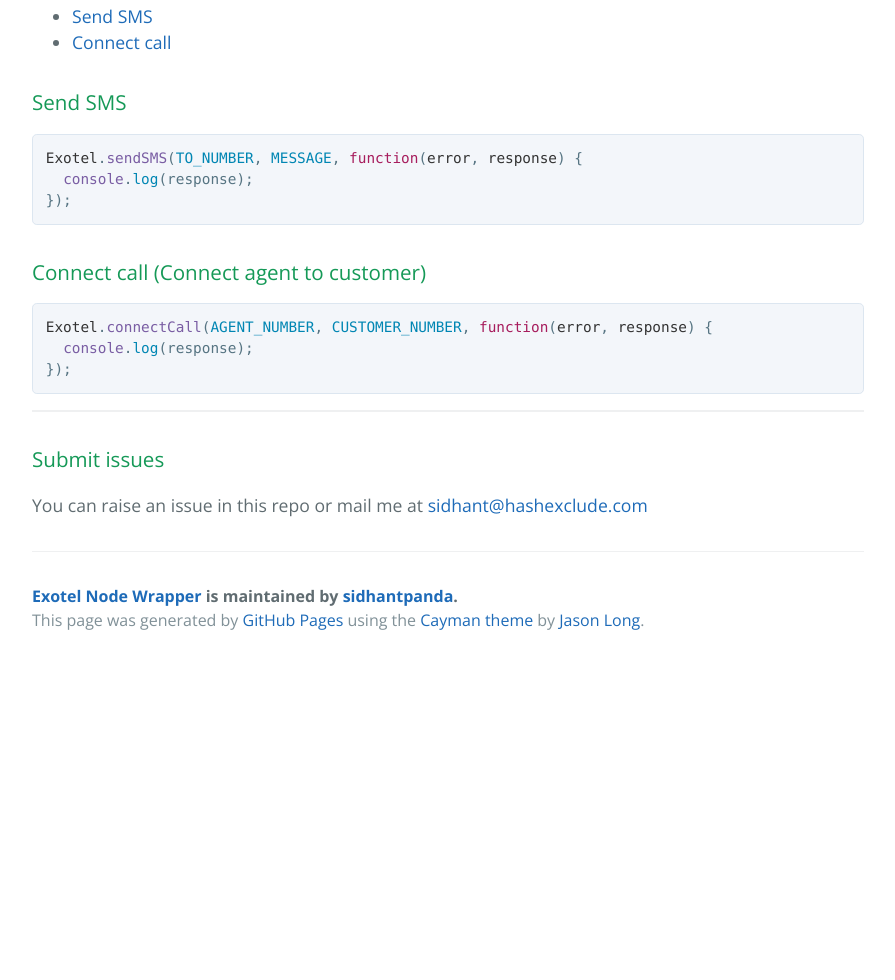
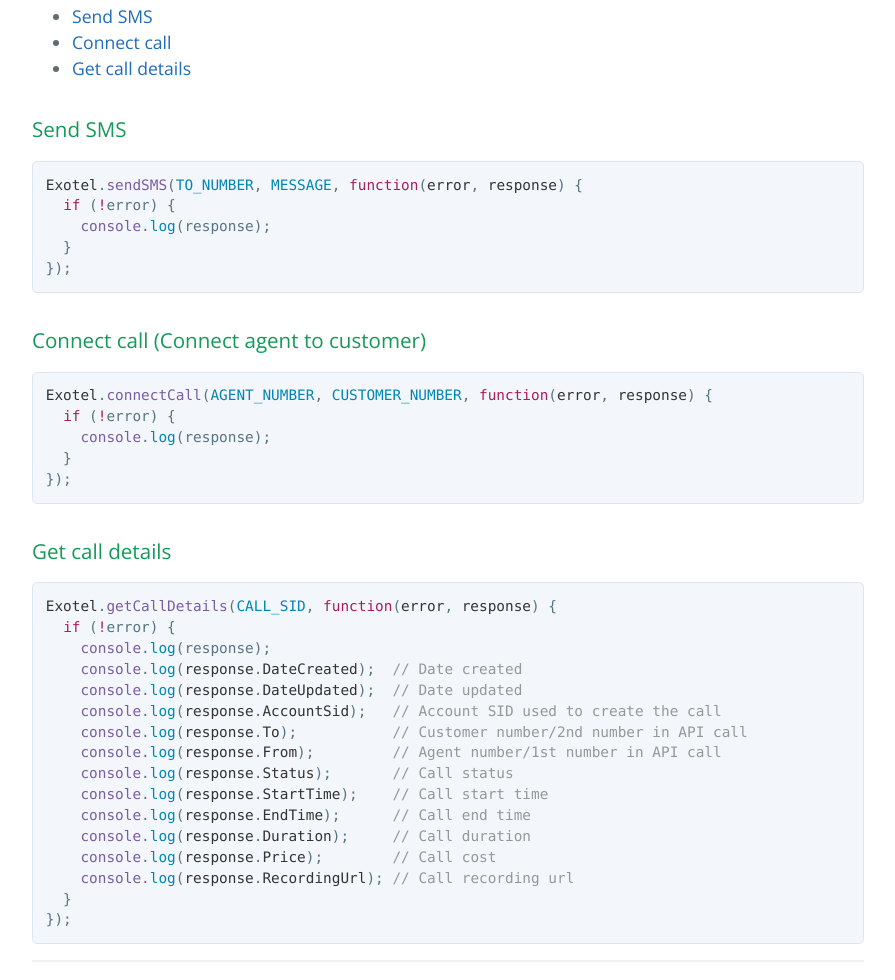
Before and after one commit to raghavneesh/exotel-node, a plain HTML site: page index.html in a window 1280 px wide. Shown: the part 780-1760 px from the top of the page, without its empty margins (192-1087 px from the left). Before the commit the page ends 1444 px from the top, so only its background shows below. Drawn offline with nearby package versions, Linux system fonts and the light colour scheme.

```diff
--- a/index.html
+++ b/index.html
@@ -22,7 +22,7 @@
       <h1>
 <a id="exotel-nodejs-wrapper" class="anchor" href="#exotel-nodejs-wrapper" aria-hidden="true"><span aria-hidden="true" class="octicon octicon-link"></span></a>Exotel NodeJs Wrapper</h1>
 
-<p>A NodeJs wrapper for Exotel APIs</p>
+<p>A NodeJs wrapper for Exotel APIs. Converts Exotel XML response to Javascript object.</p>
 
 <p><code>npm install exotel-node</code></p>
 
@@ -38,20 +38,45 @@
 <ul>
 <li><a href="#send_sms">Send SMS</a></li>
 <li><a href="#connect_call">Connect call</a></li>
+<li><a href="#get_call_details">Get call details</a></li>
 </ul>
 
 <h3>
 <a id="send-sms" class="anchor" href="#send-sms" aria-hidden="true"><span aria-hidden="true" class="octicon octicon-link"></span></a><a name="send_sms"></a>Send SMS</h3>
 
 <div class="highlight highlight-source-js"><pre><span class="pl-smi">Exotel</span>.<span class="pl-en">sendSMS</span>(<span class="pl-c1">TO_NUMBER</span>, <span class="pl-c1">MESSAGE</span>, <span class="pl-k">function</span>(<span class="pl-smi">error</span>, <span class="pl-smi">response</span>) {
-  <span class="pl-en">console</span>.<span class="pl-c1">log</span>(response);
+  <span class="pl-k">if</span> (<span class="pl-k">!</span>error) {
+    <span class="pl-en">console</span>.<span class="pl-c1">log</span>(response);
+  }
 });</pre></div>
 
 <h3>
 <a id="connect-call-connect-agent-to-customer" class="anchor" href="#connect-call-connect-agent-to-customer" aria-hidden="true"><span aria-hidden="true" class="octicon octicon-link"></span></a><a name="connect_call"></a>Connect call (Connect agent to customer)</h3>
 
 <div class="highlight highlight-source-js"><pre><span class="pl-smi">Exotel</span>.<span class="pl-en">connectCall</span>(<span class="pl-c1">AGENT_NUMBER</span>, <span class="pl-c1">CUSTOMER_NUMBER</span>, <span class="pl-k">function</span>(<span class="pl-smi">error</span>, <span class="pl-smi">response</span>) {
-  <span class="pl-en">console</span>.<span class="pl-c1">log</span>(response);
+  <span class="pl-k">if</span> (<span class="pl-k">!</span>error) {
+    <span class="pl-en">console</span>.<span class="pl-c1">log</span>(response);
+  }
+});</pre></div>
+
+<h3>
+<a id="get-call-details" class="anchor" href="#get-call-details" aria-hidden="true"><span aria-hidden="true" class="octicon octicon-link"></span></a><a name="get_call_details"></a>Get call details</h3>
+
+<div class="highlight highlight-source-js"><pre><span class="pl-smi">Exotel</span>.<span class="pl-en">getCallDetails</span>(<span class="pl-c1">CALL_SID</span>, <span class="pl-k">function</span>(<span class="pl-smi">error</span>, <span class="pl-smi">response</span>) {
+  <span class="pl-k">if</span> (<span class="pl-k">!</span>error) {
+    <span class="pl-en">console</span>.<span class="pl-c1">log</span>(response);
+    <span class="pl-en">console</span>.<span class="pl-c1">log</span>(<span class="pl-smi">response</span>.<span class="pl-smi">DateCreated</span>);  <span class="pl-c">// Date created</span>
+    <span class="pl-en">console</span>.<span class="pl-c1">log</span>(<span class="pl-smi">response</span>.<span class="pl-smi">DateUpdated</span>);  <span class="pl-c">// Date updated</span>
+    <span class="pl-en">console</span>.<span class="pl-c1">log</span>(<span class="pl-smi">response</span>.<span class="pl-smi">AccountSid</span>);   <span class="pl-c">// Account SID used to create the call</span>
+    <span class="pl-en">console</span>.<span class="pl-c1">log</span>(<span class="pl-smi">response</span>.<span class="pl-smi">To</span>);           <span class="pl-c">// Customer number/2nd number in API call</span>
+    <span class="pl-en">console</span>.<span class="pl-c1">log</span>(<span class="pl-smi">response</span>.<span class="pl-smi">From</span>);         <span class="pl-c">// Agent number/1st number in API call</span>
+    <span class="pl-en">console</span>.<span class="pl-c1">log</span>(<span class="pl-smi">response</span>.<span class="pl-smi">Status</span>);       <span class="pl-c">// Call status</span>
+    <span class="pl-en">console</span>.<span class="pl-c1">log</span>(<span class="pl-smi">response</span>.<span class="pl-smi">StartTime</span>);    <span class="pl-c">// Call start time</span>
+    <span class="pl-en">console</span>.<span class="pl-c1">log</span>(<span class="pl-smi">response</span>.<span class="pl-smi">EndTime</span>);      <span class="pl-c">// Call end time</span>
+    <span class="pl-en">console</span>.<span class="pl-c1">log</span>(<span class="pl-smi">response</span>.<span class="pl-smi">Duration</span>);     <span class="pl-c">// Call duration</span>
+    <span class="pl-en">console</span>.<span class="pl-c1">log</span>(<span class="pl-smi">response</span>.<span class="pl-smi">Price</span>);        <span class="pl-c">// Call cost</span>
+    <span class="pl-en">console</span>.<span class="pl-c1">log</span>(<span class="pl-smi">response</span>.<span class="pl-smi">RecordingUrl</span>); <span class="pl-c">// Call recording url</span>
+  }
 });</pre></div>
 
 <hr>
```
Also changed, not shown: params.json (+1 -1 lines).
